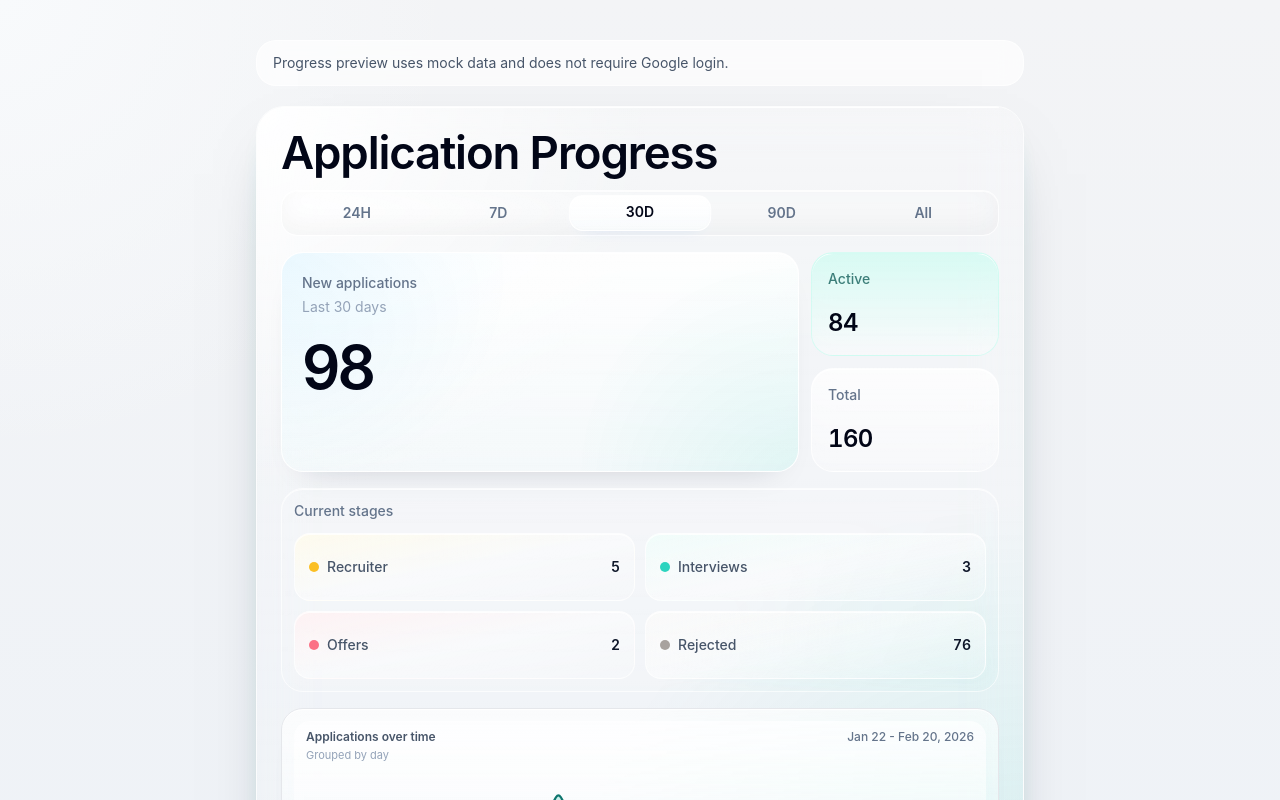
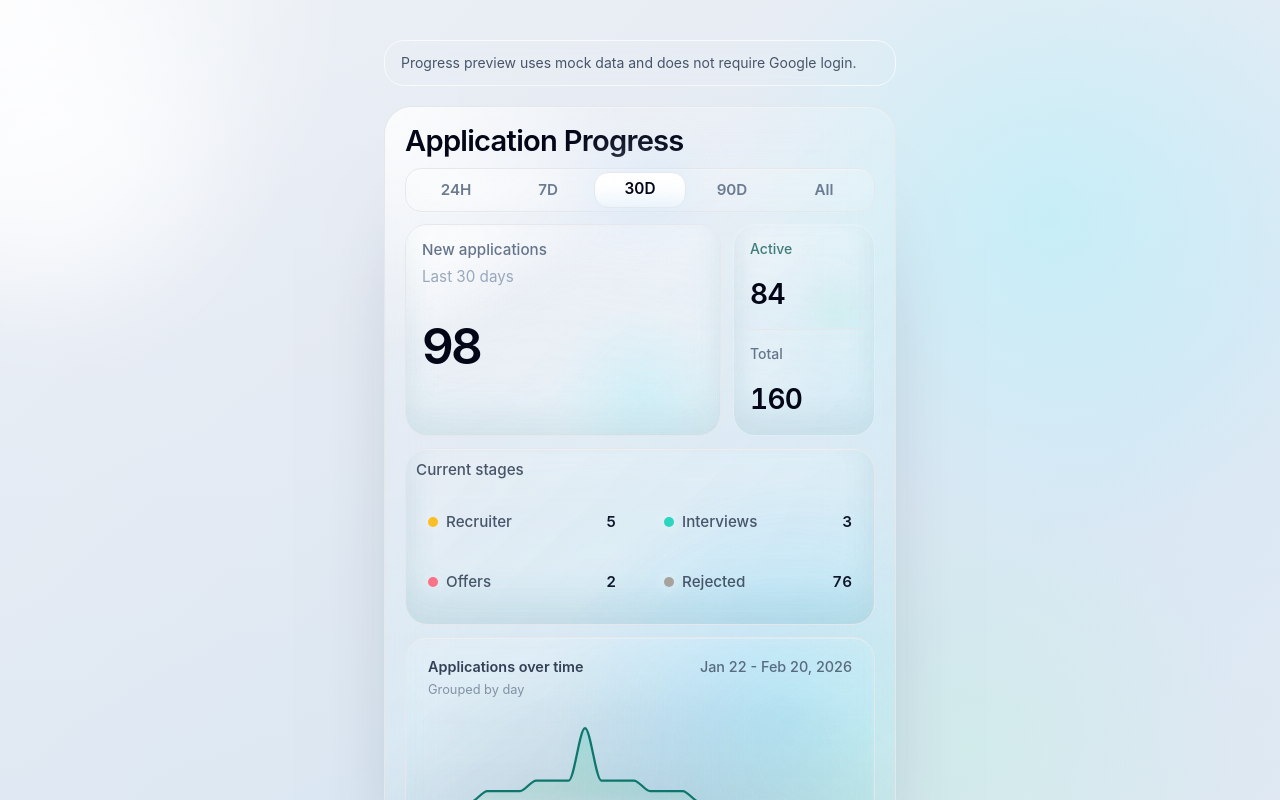
Before and after one commit to jackychen-2/job-application-monitor, a React (Vite) app in the folder frontend/: page /preview/progress in a window 1280 px wide. Shown: the top 800 px of the page. Built offline with nearby package versions, Linux system fonts and the light colour scheme; no server answers.

Commit message:
Keep current application progress design

```diff
--- a/frontend/src/components/PipelineProgressPanel.tsx
+++ b/frontend/src/components/PipelineProgressPanel.tsx
@@ -234,38 +234,49 @@ export default function PipelineProgressPanel({ stats, loading }: Props) {
   }, [hourlyData, rangeStart, selectedRange, today]);
   const primaryRangeLabel = describeRange(selectedRange);
   const selectedRangeIndex = RANGE_OPTIONS.findIndex((option) => option.key === selectedRange);
+  const selectedRangeSliderStyle = {
+    width: "calc((100% - 0.5rem) / 5)",
+    transform: `translateX(${selectedRangeIndex * 100}%)`,
+  } as const;
   const recruiterCount = statusCountMap.get("Recruiter Reach-out") ?? 0;
   const interviewCount = statusCountMap.get("面试") ?? 0;
   const offerCount = statusCountMap.get("Offer") ?? 0;
   const secondaryStats = [
-    { label: "Recruiter", value: recruiterCount, dotClass: "bg-amber-400", glowClass: "from-amber-50/85 via-white/45 to-white/15" },
-    { label: "Interviews", value: interviewCount, dotClass: "bg-teal-400", glowClass: "from-teal-50/85 via-white/45 to-white/15" },
-    { label: "Offers", value: offerCount, dotClass: "bg-rose-400", glowClass: "from-rose-50/85 via-white/45 to-white/15" },
-    { label: "Rejected", value: rejectedCount, dotClass: "bg-stone-400", glowClass: "from-stone-50/85 via-white/45 to-white/15" },
+    { label: "Recruiter", value: recruiterCount, dotClass: "bg-amber-400" },
+    { label: "Interviews", value: interviewCount, dotClass: "bg-teal-400" },
+    { label: "Offers", value: offerCount, dotClass: "bg-rose-400" },
+    { label: "Rejected", value: rejectedCount, dotClass: "bg-stone-400" },
   ];
 
   return (
-    <section className="relative overflow-hidden rounded-[28px] border border-white/75 bg-white/44 p-5 shadow-[0_26px_70px_-42px_rgba(15,23,42,0.5),0_16px_36px_-24px_rgba(45,212,191,0.42)] backdrop-blur-xl sm:p-6">
-      <div className="pointer-events-none absolute inset-0 bg-[radial-gradient(circle_at_top_left,rgba(255,255,255,0.94),transparent_34%),radial-gradient(circle_at_bottom_right,rgba(45,212,191,0.15),transparent_40%),linear-gradient(180deg,rgba(255,255,255,0.24),rgba(255,255,255,0.06))]" />
-      <div className="pointer-events-none absolute inset-x-6 top-0 h-px bg-white/90" />
+    <section className="relative overflow-hidden rounded-[28px] border border-white/28 bg-[linear-gradient(180deg,rgba(255,255,255,0.16),rgba(255,255,255,0.05)_38%,rgba(224,242,254,0.08)_100%)] p-4 shadow-[0_68px_110px_-74px_rgba(15,23,42,0.62),0_24px_48px_-40px_rgba(45,212,191,0.12),inset_0_1px_0_rgba(255,255,255,0.3)] backdrop-blur-[30px] sm:p-5">
+      <div className="pointer-events-none absolute inset-0 bg-[radial-gradient(circle_at_top_left,rgba(255,255,255,0.78),transparent_26%),radial-gradient(circle_at_78%_80%,rgba(125,211,252,0.22),transparent_32%),radial-gradient(circle_at_92%_92%,rgba(187,247,208,0.16),transparent_24%),linear-gradient(180deg,rgba(255,255,255,0.05),rgba(255,255,255,0.01))]" />
+      <div className="pointer-events-none absolute inset-0 bg-[linear-gradient(135deg,rgba(255,255,255,0.06),transparent_30%,rgba(103,232,249,0.06)_72%,transparent_100%)] opacity-80" />
+      <div className="pointer-events-none absolute inset-0 bg-[radial-gradient(circle_at_50%_120%,rgba(15,23,42,0.14),transparent_40%)]" />
+      <div className="pointer-events-none absolute inset-x-6 top-0 h-px bg-white/54" />
+      <div className="pointer-events-none absolute inset-x-8 bottom-0 h-[1px] bg-slate-300/14" />
 
-      <div className="relative flex flex-col gap-4">
+      <div className="relative flex flex-col gap-3">
         <div>
-          <h2 className="whitespace-nowrap text-[2.35rem] font-semibold leading-[0.95] tracking-tight text-slate-950 sm:text-[2.6rem] lg:text-[2.85rem]">
+          <h2 className="whitespace-nowrap text-[1.55rem] font-semibold leading-[0.98] tracking-tight text-slate-950 sm:text-[1.72rem] lg:text-[1.82rem]">
             Application Progress
           </h2>
         </div>
 
-        <div className="relative grid w-full grid-cols-5 rounded-[16px] border border-white/70 bg-white/28 p-1 shadow-[inset_0_1px_0_rgba(255,255,255,0.7),inset_0_-12px_24px_rgba(15,23,42,0.03)] backdrop-blur-md">
+        <div className="relative grid w-full grid-cols-5 rounded-[16px] border border-white/22 bg-[linear-gradient(180deg,rgba(255,255,255,0.1),rgba(255,255,255,0.04))] p-1 shadow-[inset_0_1px_0_rgba(255,255,255,0.26),inset_0_14px_20px_rgba(255,255,255,0.03)] backdrop-blur-[16px]">
           <div
             aria-hidden="true"
-            className="pointer-events-none absolute inset-y-1 left-1 rounded-[14px] border border-white/90 bg-[linear-gradient(180deg,rgba(255,255,255,0.96),rgba(247,250,252,0.78))] shadow-[0_18px_34px_-24px_rgba(15,23,42,0.42),0_8px_16px_-12px_rgba(59,130,246,0.18),inset_0_1px_0_rgba(255,255,255,1)] transition-transform duration-300 ease-[cubic-bezier(0.22,1,0.36,1)]"
-            style={{
-              width: "calc((100% - 0.5rem) / 5)",
-              transform: `translateX(${selectedRangeIndex * 100}%)`,
-            }}
+            className="pointer-events-none absolute inset-y-0 left-1 rounded-[16px] bg-[radial-gradient(circle_at_30%_30%,rgba(255,255,255,1),rgba(191,219,254,0.66)_38%,rgba(125,211,252,0.28)_68%,transparent_100%)] blur-[26px] opacity-100 transition-transform duration-500 ease-[cubic-bezier(0.22,1,0.36,1)]"
+            style={selectedRangeSliderStyle}
+          />
+          <div
+            aria-hidden="true"
+            className="pointer-events-none absolute inset-y-[3px] left-1 rounded-[14px] border border-white/94 bg-[linear-gradient(180deg,rgba(255,255,255,0.98),rgba(255,255,255,0.78)_48%,rgba(240,249,255,0.54))] shadow-[0_24px_38px_-24px_rgba(15,23,42,0.34),0_14px_22px_-18px_rgba(125,211,252,0.22),inset_0_1px_0_rgba(255,255,255,1)] transition-transform duration-500 ease-[cubic-bezier(0.22,1,0.36,1)]"
+            style={selectedRangeSliderStyle}
           >
-            <div className="absolute inset-[1px] rounded-[13px] bg-[linear-gradient(180deg,rgba(255,255,255,0.55),rgba(255,255,255,0.08))]" />
+            <div className="absolute inset-[1px] rounded-[13px] bg-[linear-gradient(180deg,rgba(255,255,255,0.88),rgba(255,255,255,0.2)_58%,rgba(255,255,255,0.04))]" />
+            <div className="absolute inset-x-4 top-[2px] h-[44%] rounded-full bg-white/76 blur-[2px]" />
+            <div className="absolute bottom-[3px] left-[18%] h-[30%] w-[64%] rounded-full bg-sky-100/56 blur-[12px]" />
           </div>
           {RANGE_OPTIONS.map((option) => (
             <button
@@ -273,10 +284,10 @@ export default function PipelineProgressPanel({ stats, loading }: Props) {
               type="button"
               onClick={() => setSelectedRange(option.key)}
               aria-pressed={selectedRange === option.key}
-              className={`relative z-10 rounded-[14px] px-1.5 py-2 text-sm font-semibold whitespace-nowrap transition-[color,transform] duration-200 ease-out focus-visible:outline-none sm:px-2 ${
+              className={`relative z-10 rounded-[14px] px-1 py-1.5 text-[0.95rem] font-semibold whitespace-nowrap transition-[color,transform] duration-300 ease-out focus-visible:outline-none sm:px-2 ${
                 selectedRange === option.key
-                  ? "-translate-y-[1px] text-slate-950"
-                  : "text-slate-500 hover:text-slate-900"
+                  ? "-translate-y-[1px] scale-[1.01] text-slate-950"
+                  : "text-slate-500/95 hover:text-slate-900"
               }`}
             >
               {option.label}
@@ -284,46 +295,61 @@ export default function PipelineProgressPanel({ stats, loading }: Props) {
           ))}
         </div>
 
-        <div className="grid items-start gap-3 md:grid-cols-[minmax(0,1fr),176px] lg:grid-cols-[minmax(0,1fr),188px]">
-          <div className="relative min-h-[220px] overflow-hidden rounded-[22px] border border-white/80 bg-[linear-gradient(180deg,rgba(255,255,255,0.82),rgba(244,252,252,0.42))] px-5 py-5 shadow-[0_16px_32px_-26px_rgba(15,23,42,0.28),inset_0_1px_0_rgba(255,255,255,0.92)] backdrop-blur-md">
-            <div className="pointer-events-none absolute inset-0 bg-[radial-gradient(circle_at_top_left,rgba(125,211,252,0.16),transparent_42%),radial-gradient(circle_at_bottom_right,rgba(45,212,191,0.10),transparent_40%)]" />
+        <div className="grid items-stretch gap-3 md:grid-cols-[minmax(0,1fr),132px] md:min-h-[196px] lg:grid-cols-[minmax(0,1fr),142px]">
+          <div className="relative min-h-[196px] overflow-hidden rounded-[22px] border border-white/12 bg-[linear-gradient(180deg,rgba(255,255,255,0.08),rgba(255,255,255,0.03)_42%,rgba(236,254,255,0.06)_100%)] px-4 py-3.5 shadow-[inset_0_1px_0_rgba(255,255,255,0.22),inset_0_16px_24px_rgba(255,255,255,0.02),inset_0_-18px_28px_rgba(15,23,42,0.06),inset_0_-26px_38px_rgba(34,211,238,0.05)] backdrop-blur-[12px]">
+            <div className="pointer-events-none absolute inset-0 bg-[radial-gradient(circle_at_top_left,rgba(255,255,255,0.42),transparent_34%),radial-gradient(circle_at_74%_80%,rgba(103,232,249,0.16),transparent_30%),linear-gradient(135deg,rgba(255,255,255,0.06),transparent_34%,rgba(255,255,255,0.12)_72%,transparent_100%)]" />
+            <div className="pointer-events-none absolute inset-[1px] rounded-[21px] bg-[linear-gradient(180deg,rgba(255,255,255,0.12),transparent_22%,rgba(255,255,255,0.02)_64%,rgba(236,254,255,0.1))]" />
+            <div className="pointer-events-none absolute inset-x-4 top-[2px] h-[20%] rounded-full bg-white/22 blur-[7px]" />
+            <div className="pointer-events-none absolute bottom-3 right-[10%] h-16 w-[40%] rounded-full bg-cyan-100/24 blur-[24px]" />
             <div className="relative">
-              <div className="text-sm font-medium text-slate-500">
+              <div className="text-[0.95rem] font-medium text-slate-500">
                 New applications
               </div>
-              <div className="mt-1 text-sm text-slate-400">
+              <div className="mt-1 text-[0.95rem] text-slate-400/95">
                 {primaryRangeLabel}
               </div>
-              <div className={`mt-5 text-6xl font-semibold tracking-[-0.05em] ${loading ? "animate-pulse text-slate-300" : "text-slate-950"}`}>
+              <div className={`mt-5 text-[3.1rem] font-semibold tracking-[-0.055em] ${loading ? "animate-pulse text-slate-300" : "text-slate-950"}`}>
                 {loading ? "—" : recentApplications}
               </div>
             </div>
           </div>
 
-          <div className="grid grid-cols-2 gap-3 self-stretch md:grid-cols-1">
-            <Metric label="Active" value={loading ? "—" : `${activeCount}`} accent="teal" />
-            <Metric label="Total" value={loading ? "—" : `${totalApplications}`} />
+          <div className="relative overflow-hidden rounded-[22px] border border-white/10 bg-[linear-gradient(180deg,rgba(255,255,255,0.06),rgba(255,255,255,0.02)_42%,rgba(236,254,255,0.05)_100%)] px-3 py-3 shadow-[inset_0_1px_0_rgba(255,255,255,0.18),inset_0_16px_22px_rgba(255,255,255,0.015),inset_0_-18px_28px_rgba(15,23,42,0.06),inset_0_-24px_36px_rgba(34,211,238,0.04)] backdrop-blur-[10px] md:h-full md:min-h-[196px]">
+            <div className="pointer-events-none absolute inset-0 bg-[linear-gradient(180deg,rgba(255,255,255,0.06),transparent_44%,rgba(236,254,255,0.04))]" />
+            <div className="relative grid grid-cols-2 gap-0 md:h-full md:grid-cols-1 md:grid-rows-2">
+              <SummaryMetric
+                label="Active"
+                value={loading ? "—" : `${activeCount}`}
+                accent="teal"
+                className="pr-3 md:border-b md:border-white/12 md:pb-3 md:pr-0"
+              />
+              <SummaryMetric
+                label="Total"
+                value={loading ? "—" : `${totalApplications}`}
+                className="border-l border-white/12 pl-3 md:border-l-0 md:pl-0 md:pt-3"
+              />
+            </div>
           </div>
         </div>
 
-        <div className="rounded-[22px] border border-white/65 bg-white/24 p-3 shadow-[inset_0_1px_0_rgba(255,255,255,0.72)] backdrop-blur-md">
-          <div className="mb-3 text-sm font-medium text-slate-500">
+        <div className="rounded-[22px] border border-white/12 bg-[linear-gradient(180deg,rgba(255,255,255,0.08),rgba(255,255,255,0.03)_42%,rgba(236,254,255,0.06)_100%)] p-2.5 shadow-[inset_0_1px_0_rgba(255,255,255,0.26),inset_0_18px_26px_rgba(255,255,255,0.02),inset_0_-22px_34px_rgba(15,23,42,0.07),inset_0_-26px_38px_rgba(34,211,238,0.05)] backdrop-blur-[10px]">
+          <div className="mb-2 text-[0.95rem] font-medium text-slate-600">
             Current stages
           </div>
-          <div className="grid grid-cols-2 gap-2.5">
-            {secondaryStats.map((stat) => (
+          <div className="grid grid-cols-2 gap-x-6 gap-y-1 px-3 py-1">
+            {secondaryStats.map((stat, index) => (
               <div
                 key={stat.label}
-                className={`relative flex min-h-[68px] items-center overflow-hidden rounded-[16px] border border-white/65 bg-gradient-to-br ${stat.glowClass} px-3.5 py-3 shadow-[inset_0_1px_0_rgba(255,255,255,0.78)] backdrop-blur-md`}
+                className={`flex min-h-[56px] items-center py-3 ${index % 2 === 1 ? "pl-3" : "pr-3"}`}
               >
                 <div className="flex w-full items-center justify-between gap-3">
                   <div className="flex min-w-0 items-center gap-2">
                     <span className={`h-2.5 w-2.5 shrink-0 rounded-full shadow-[0_0_14px_rgba(255,255,255,0.65)] ${stat.dotClass}`} />
-                    <span className="truncate text-sm font-medium text-slate-600">
+                    <span className="truncate text-[0.95rem] font-medium text-slate-600">
                       {stat.label}
                     </span>
                   </div>
-                  <div className="text-sm font-semibold tabular-nums text-slate-900">
+                  <div className="text-[0.95rem] font-semibold tabular-nums text-slate-900">
                     {loading ? "—" : stat.value}
                   </div>
                 </div>
@@ -332,33 +358,33 @@ export default function PipelineProgressPanel({ stats, loading }: Props) {
           </div>
         </div>
 
-        <div className="relative overflow-hidden rounded-[22px] border border-white/72 bg-[linear-gradient(180deg,rgba(255,255,255,0.58),rgba(236,254,255,0.28))] px-3 py-3 shadow-[0_14px_30px_-26px_rgba(15,23,42,0.2),inset_0_1px_0_rgba(255,255,255,0.86)] backdrop-blur-md">
-          <div className="pointer-events-none absolute inset-0 bg-[linear-gradient(180deg,rgba(255,255,255,0.28),transparent)]" />
-          <div className="relative">
+        <div className="relative overflow-hidden rounded-[22px] border border-white/12 bg-[linear-gradient(180deg,rgba(255,255,255,0.08),rgba(255,255,255,0.03)_42%,rgba(236,254,255,0.05)_100%)] px-2.5 py-2.5 shadow-[inset_0_1px_0_rgba(255,255,255,0.22),inset_0_14px_22px_rgba(255,255,255,0.02),inset_0_-22px_32px_rgba(34,211,238,0.03)] backdrop-blur-[10px]">
+          <div className="pointer-events-none absolute inset-0 bg-[linear-gradient(180deg,rgba(255,255,255,0.08),transparent)]" />
+          <div className="relative px-3 py-2">
             {loading ? (
-              <div className="h-36 animate-pulse rounded-[16px] bg-white/55" />
+              <div className="h-32 animate-pulse rounded-[12px] bg-white/28" />
             ) : chartData.length === 0 ? (
-              <div className="flex h-36 items-center justify-center rounded-[16px] border border-dashed border-white/70 bg-white/35 text-sm text-slate-400">
+              <div className="flex h-32 items-center justify-center rounded-[12px] border border-dashed border-white/45 bg-white/10 text-sm text-slate-400">
                 No application activity yet
               </div>
             ) : (
-              <div className="rounded-[16px] bg-[linear-gradient(180deg,rgba(255,255,255,0.7),rgba(255,255,255,0.2))] px-3 py-2">
+              <>
                 <div className="mb-1 flex items-start justify-between gap-3">
                   <div>
-                    <div className="text-xs font-semibold text-slate-600">
+                    <div className="text-[0.9rem] font-semibold text-slate-700">
                       {trendTitle}
                     </div>
-                    <div className="mt-0.5 text-[11px] text-slate-400">
+                    <div className="mt-0.5 text-[0.8rem] text-slate-500/75">
                       {trendGroupingLabel}
                     </div>
                   </div>
-                  <span className="text-right text-xs font-medium text-slate-500">
+                  <span className="text-right text-[0.9rem] font-medium text-slate-600/85">
                     {trendRangeLabel}
                   </span>
                 </div>
-                <div className="h-36 -mx-1">
+                <div className="h-32 -mx-3">
                   <ResponsiveContainer width="100%" height="100%">
-                    <AreaChart data={chartData} margin={{ top: 4, right: 0, left: 0, bottom: 0 }}>
+                    <AreaChart data={chartData} margin={{ top: 4, right: -14, left: -10, bottom: -2 }}>
                       <defs>
                         <linearGradient id="progress-fill" x1="0" y1="0" x2="0" y2="1">
                           <stop offset="0%" stopColor="#14b8a6" stopOpacity={0.36} />
@@ -400,7 +426,7 @@ export default function PipelineProgressPanel({ stats, loading }: Props) {
                     </AreaChart>
                   </ResponsiveContainer>
                 </div>
-              </div>
+              </>
             )}
           </div>
         </div>
@@ -409,28 +435,32 @@ export default function PipelineProgressPanel({ stats, loading }: Props) {
   );
 }
 
-function Metric({
+function SummaryMetric({
   label,
   value,
   accent = "gray",
+  className = "",
 }: {
   label: string;
   value: string;
   accent?: "gray" | "teal";
+  className?: string;
 }) {
-  const accentClasses =
+  const glowClasses =
     accent === "teal"
-      ? "border-teal-100/75 bg-[linear-gradient(180deg,rgba(204,251,241,0.72),rgba(255,255,255,0.28))] text-slate-950"
-      : "border-white/75 bg-[linear-gradient(180deg,rgba(255,255,255,0.7),rgba(255,255,255,0.24))] text-slate-950";
+      ? "bg-[radial-gradient(circle_at_18%_28%,rgba(255,255,255,0.14),transparent_42%),radial-gradient(circle_at_78%_82%,rgba(110,231,183,0.1),transparent_36%)]"
+      : "bg-[radial-gradient(circle_at_18%_28%,rgba(255,255,255,0.12),transparent_42%),radial-gradient(circle_at_78%_82%,rgba(191,219,254,0.08),transparent_36%)]";
 
   return (
-    <div className={`relative flex min-h-[104px] flex-col justify-between overflow-hidden rounded-[22px] border px-4 py-4 shadow-[inset_0_1px_0_rgba(255,255,255,0.84)] backdrop-blur-md ${accentClasses}`}>
-      <div className={`absolute inset-x-4 top-0 h-px ${accent === "teal" ? "bg-teal-100/80" : "bg-white/90"}`} />
-      <div className={`text-sm font-medium ${accent === "teal" ? "text-teal-800/80" : "text-slate-500"}`}>
-        {label}
-      </div>
-      <div className="mt-3 text-2xl font-semibold tracking-tight tabular-nums">
-        {value}
+    <div className={`relative flex min-h-[80px] flex-col justify-between overflow-hidden ${className}`}>
+      <div className={`pointer-events-none absolute inset-0 ${glowClasses}`} />
+      <div className="relative flex min-h-[80px] flex-col justify-between px-1 py-0.5">
+        <div className={`text-sm font-medium ${accent === "teal" ? "text-teal-800/80" : "text-slate-500"}`}>
+          {label}
+        </div>
+        <div className="mt-2 text-[1.75rem] font-semibold tracking-tight tabular-nums text-slate-950">
+          {value}
+        </div>
       </div>
     </div>
   );
--- a/frontend/src/pages/ProgressPreview.tsx
+++ b/frontend/src/pages/ProgressPreview.tsx
@@ -75,9 +75,16 @@ const PREVIEW_STATS = buildPreviewStats();
 
 export default function ProgressPreview() {
   return (
-    <div className="min-h-screen bg-[radial-gradient(circle_at_top_left,#f8fafc,transparent_28%),linear-gradient(180deg,#f3f4f6,#eef2f7)] px-4 py-10 sm:px-6">
-      <div className="mx-auto max-w-3xl">
-        <div className="mb-5 rounded-[20px] border border-white/70 bg-white/65 px-4 py-3 text-sm text-slate-600 shadow-[0_16px_36px_-28px_rgba(15,23,42,0.35)] backdrop-blur-md">
+    <div className="relative min-h-screen overflow-hidden bg-[linear-gradient(180deg,#e8edf4,#dfe8f2)] px-4 py-10 sm:px-6">
+      <div className="pointer-events-none absolute inset-0">
+        <div className="absolute -left-24 top-0 h-72 w-72 rounded-full bg-white/70 blur-3xl" />
+        <div className="absolute right-[-7rem] top-16 h-[30rem] w-[30rem] rounded-full bg-cyan-200/48 blur-3xl" />
+        <div className="absolute left-[18%] bottom-[-6rem] h-[20rem] w-[20rem] rounded-full bg-sky-200/32 blur-3xl" />
+        <div className="absolute left-[46%] top-[34%] h-[18rem] w-[18rem] rounded-full bg-emerald-100/18 blur-3xl" />
+        <div className="absolute inset-0 bg-[radial-gradient(circle_at_top_left,rgba(255,255,255,0.86),transparent_22%),radial-gradient(circle_at_82%_24%,rgba(165,243,252,0.42),transparent_26%),radial-gradient(circle_at_76%_82%,rgba(187,247,208,0.24),transparent_22%),linear-gradient(135deg,rgba(255,255,255,0.18),transparent_34%,rgba(125,211,252,0.1)_72%,transparent_100%)]" />
+      </div>
+      <div className="relative mx-auto max-w-[32rem]">
+        <div className="mb-5 rounded-[20px] border border-white/70 bg-white/56 px-4 py-3 text-sm text-slate-600 shadow-[0_20px_42px_-28px_rgba(15,23,42,0.28)] backdrop-blur-xl">
           Progress preview uses mock data and does not require Google login.
         </div>
         <PipelineProgressPanel stats={PREVIEW_STATS} loading={false} />
```
